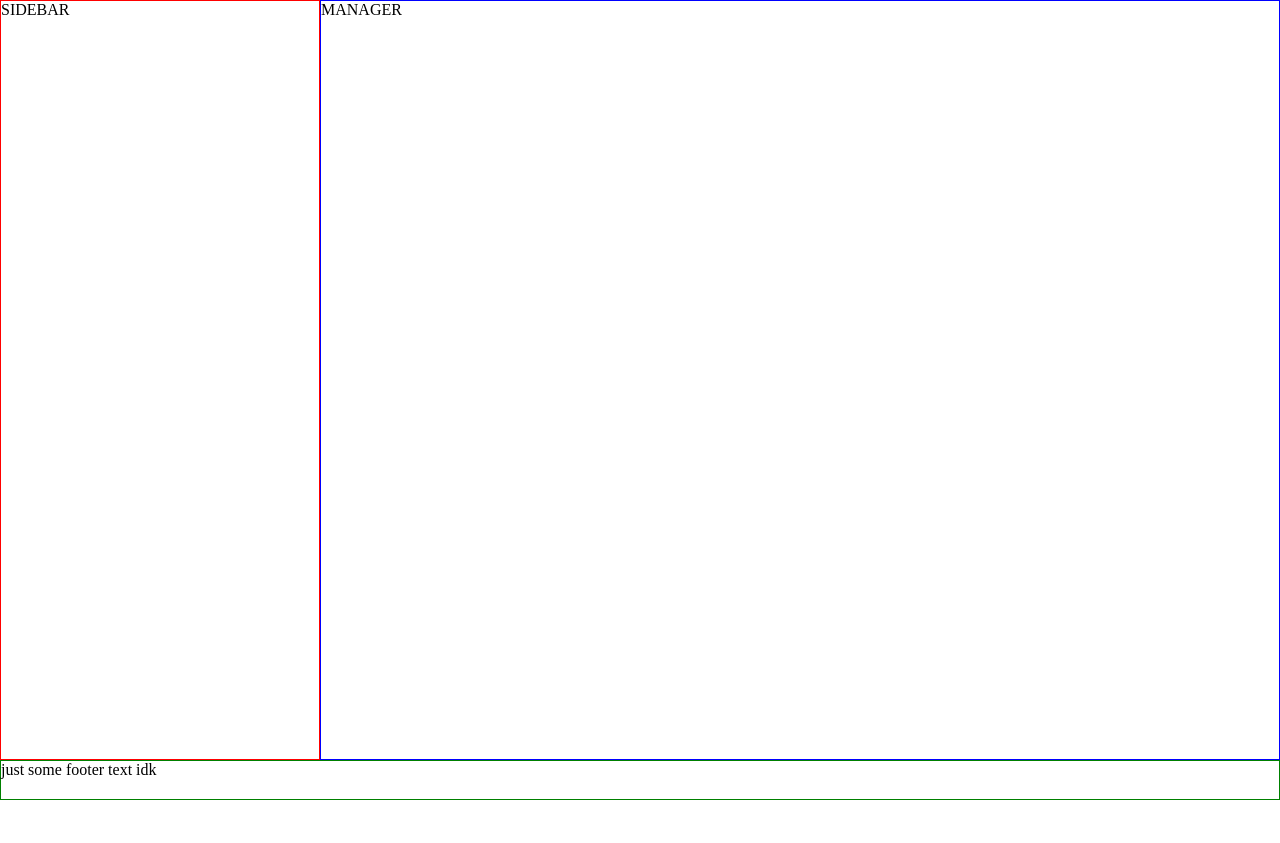
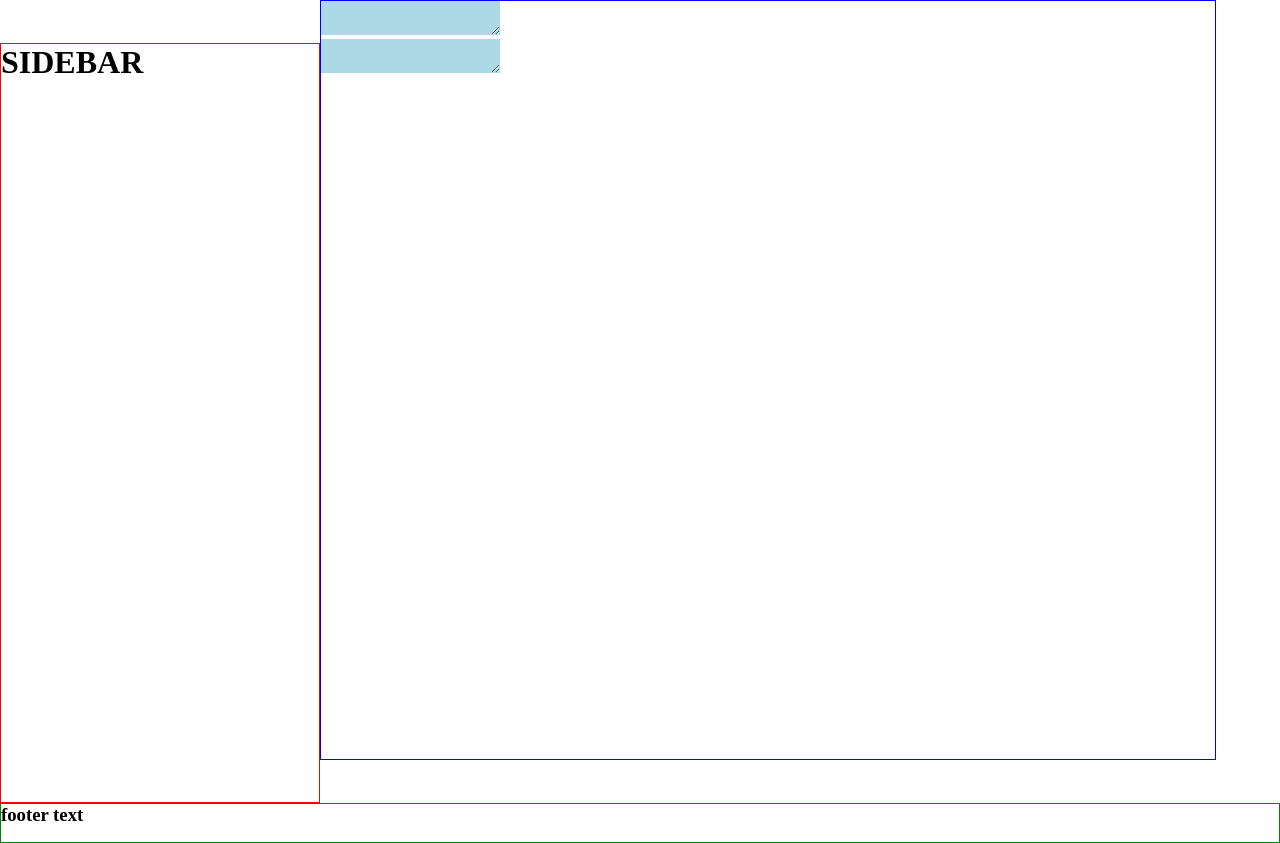
Before and after one commit to inept-dev/notes-again, a Vue app: page / in a window 1280 px wide. Before the commit the page ends 800 px from the top, so only its background shows below. Built offline with nearby package versions, Linux system fonts and the light colour scheme.

Commit message:
manager textarea wip...

```diff
--- a/src/App.vue
+++ b/src/App.vue
@@ -1,11 +1,5 @@
 <template>
 	<div id="app">
-		<!--
-		<div id="nav">
-			<router-link to="/">Main</router-link>|
-			<router-link to="/login">Login</router-link>
-		</div>
-		-->
 		<router-view />
 	</div>
 </template>
--- a/src/components/Manager.vue
+++ b/src/components/Manager.vue
@@ -1,6 +1,11 @@
 <template>
-	<div>
-		MANAGER
+	<div class="component-catch">
+		<div class="title-input">
+			<textarea></textarea>
+		</div>
+		<div class="body-input">
+			<textarea></textarea>
+		</div>
 	</div>
 </template>
 
@@ -10,4 +15,15 @@ export default {
 };
 </script>
 
-<style scoped></style>
+<style scoped>
+.component-catch {
+}
+textarea {
+	border: none;
+	background-color: lightblue;
+}
+.title-input textarea {
+}
+.body-input textarea {
+}
+</style>
--- a/src/components/Sidebar.vue
+++ b/src/components/Sidebar.vue
@@ -1,6 +1,6 @@
 <template>
 	<div>
-		SIDEBAR
+		<h1>SIDEBAR</h1>
 	</div>
 </template>
 
--- a/src/views/Main.vue
+++ b/src/views/Main.vue
@@ -1,13 +1,15 @@
 <template>
 	<div class="home">
-		<div class="sidebar">
-			<sidebar />
-		</div>
-		<div class="manager">
-			<manager />
+		<div class="sidebar-manager">
+			<div class="sidebar">
+				<sidebar />
+			</div>
+			<div class="manager">
+				<manager />
+			</div>
 		</div>
 		<footer>
-			just some footer text idk
+			<h3>footer text</h3>
 		</footer>
 	</div>
 </template>
@@ -26,23 +28,25 @@ export default {
 </script>
 
 <style scoped>
+.sidebar-manager {
+	display: block;
+}
 .sidebar {
 	border: solid 1px red;
-	display: inline-flex;
+	display: inline-block;
 	width: 25vw;
 	height: 95vh;
 }
-
 .manager {
 	border: solid 1px blue;
-	display: inline-flex;
-	width: 75vw;
+	display: inline-block;
+	width: 70vw;
 	height: 95vh;
 }
-
 footer {
 	border: solid 1px green;
 	display: block;
+	width: 100vw;
 	height: 5vh;
 }
 </style>
```
